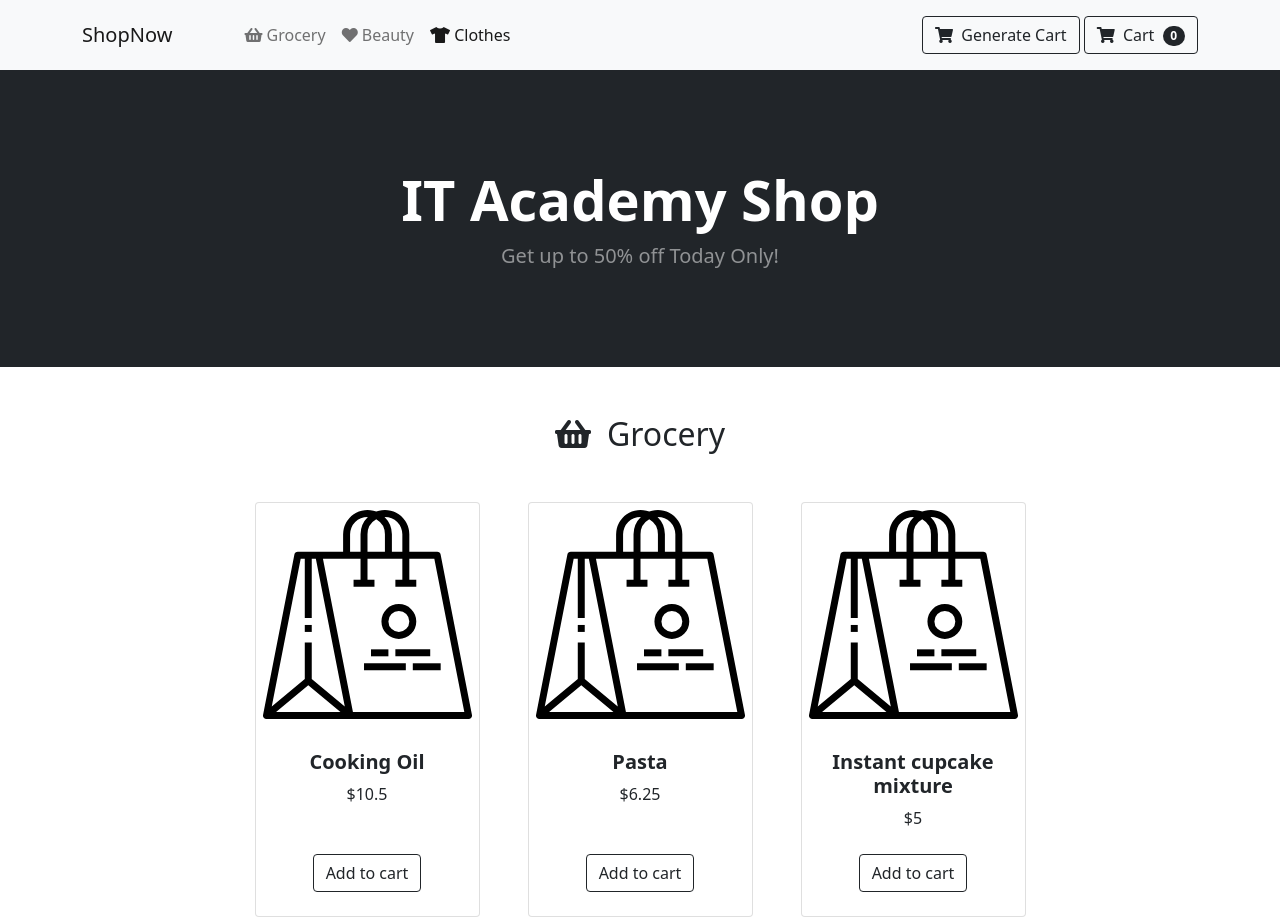
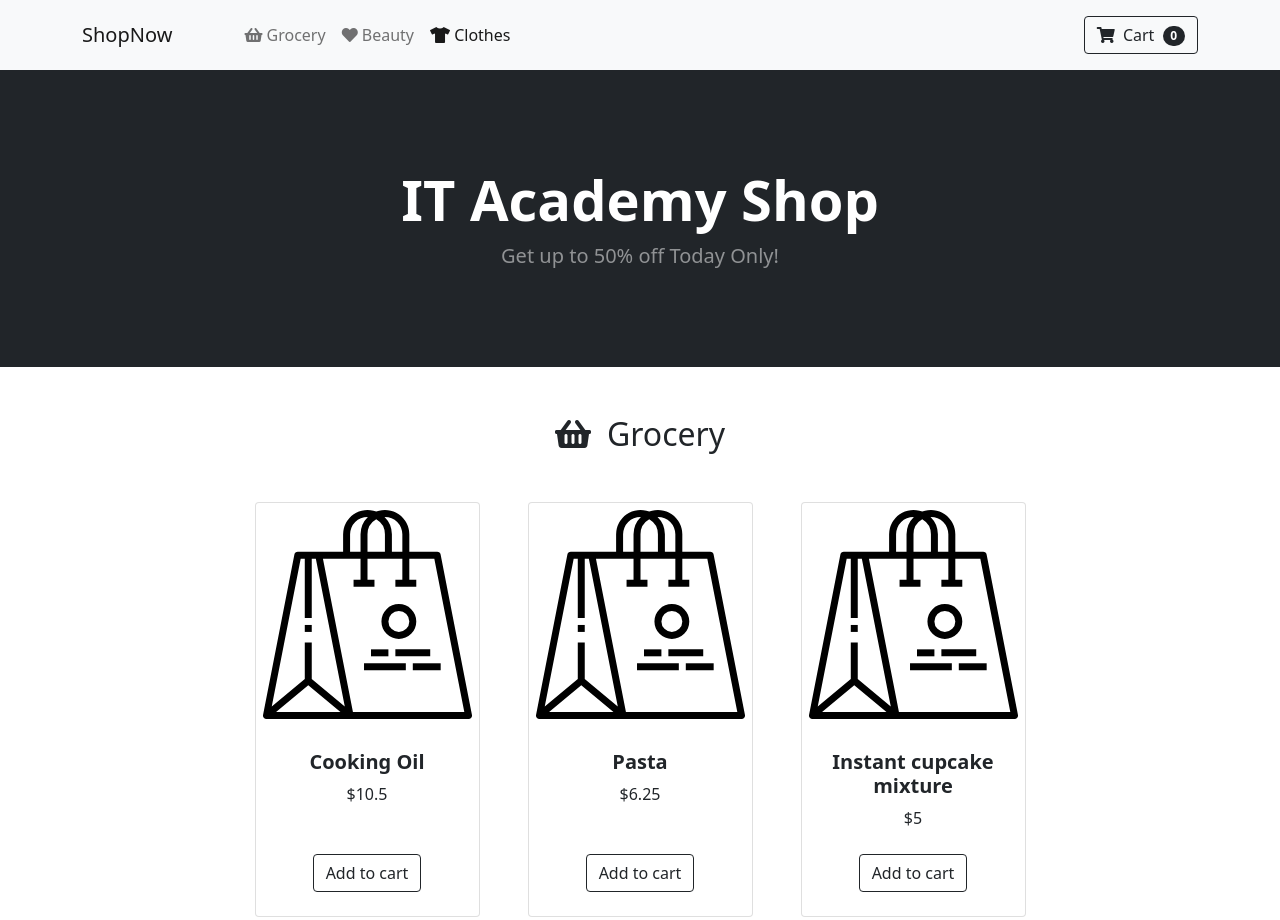
Before and after one commit to Almenara/sprint3, a plain HTML site: page ejercicio3/index.html in a window 1280 px wide. Shown: the top 920 px of the page. Drawn offline with nearby package versions, Linux system fonts and the light colour scheme.

Commit message:
Sprint 3 / Ejercicio 3

```diff
--- a/ejercicio3/index.html
+++ b/ejercicio3/index.html
@@ -27,9 +27,6 @@
 					 </button>
 					 <ul class="navbar-nav me-3 me-lg-0 d-flex flex-row align-items-center">
 						 <li class="dropdown search-dropdown nav-item py-lg-3">
-							<a href="javascript:void(0)" class="btn btn-outline-dark flex-center" type="button" onclick="generateCart()" data-bs-auto-close="outside">
-								<i class="fas fa-shopping-cart me-1"></i> Generate Cart
-							</a>
 							<a href="javascript:void(0)" class="btn btn-outline-dark flex-center" type="button" data-bs-toggle="modal" data-bs-target="#cartModal" onclick="open_modal()" data-bs-auto-close="outside">
 							<i class="fas fa-shopping-cart me-1"></i> Cart <span class="badge bg-dark text-white ms-1 rounded-pill" id="count_product">0</span>
 							</a>
--- a/ejercicio3/js/shop.js
+++ b/ejercicio3/js/shop.js
@@ -110,26 +110,6 @@ var products = [
  function generateCart() {
      // Using the "cartlist" array that contains all the items in the shopping cart,
      // generate the "cart" array that does not contain repeated items, instead each item of this array "cart" shows the quantity of product.
-    cart = [];
-    quantities = [];
-    cartList.forEach(function(product, index){
-        if(quantities[product.id]){
-            quantities[product.id] += 1;
-        }
-        else{
-            quantities[product.id] = 1;
-        }
-    })
-    quantities.forEach(function(quantity, id){
-        products.forEach(function(product, index){
-            if(product.id == id){
-                cart.push(product);
-                cart[cart.length - 1].quantity = quantity;
-            }
-        })
-    })
-
-    console.log(cart);
  }
 
  // Exercise 5
```
